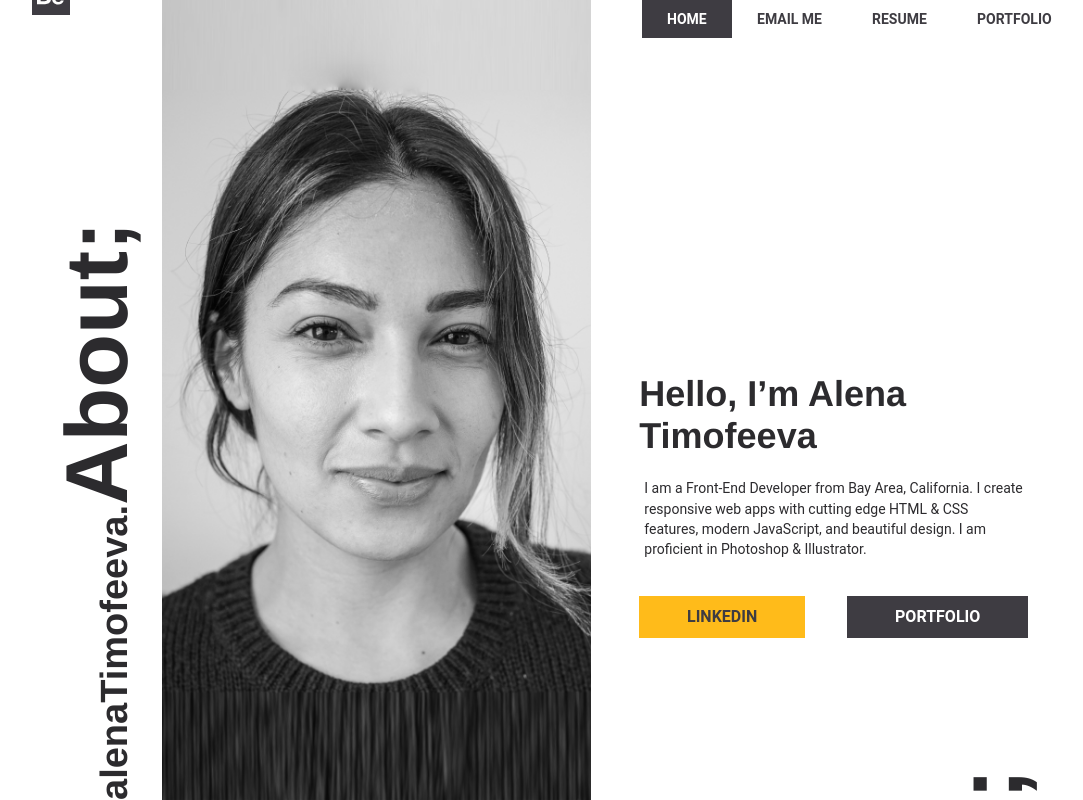
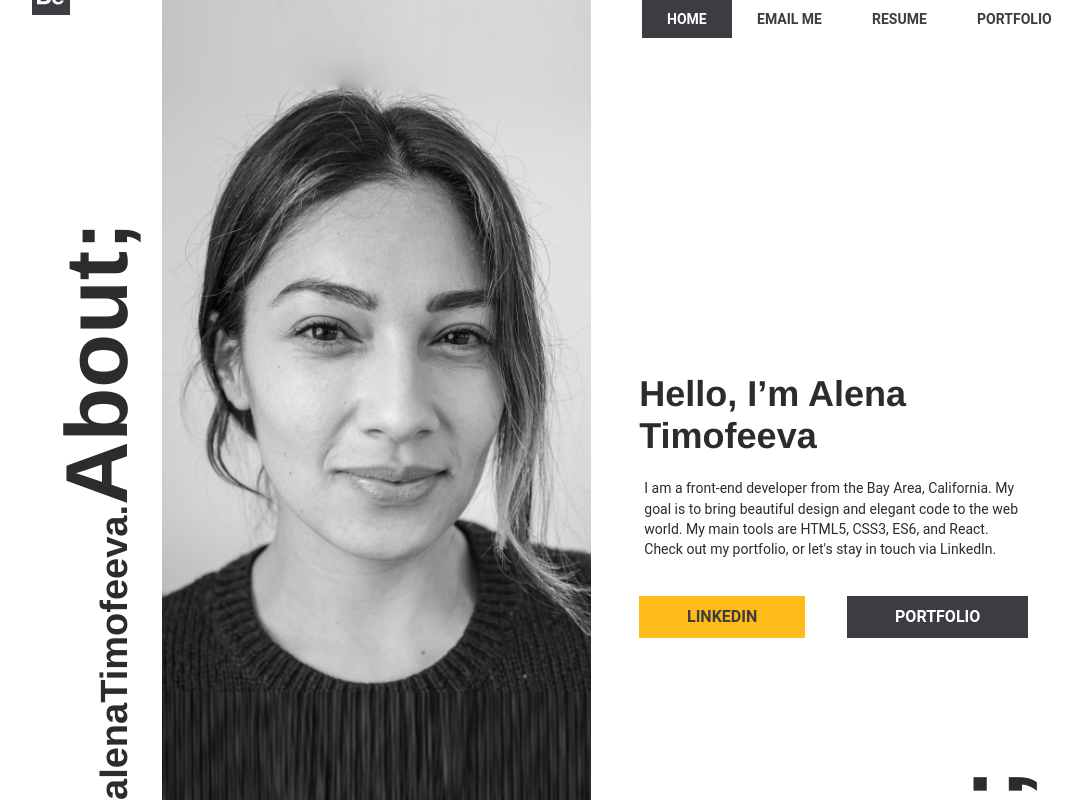
Before and after one commit to mouseProgrammouse/portfolio, a React (Create React App) app: page / in a window 1280 px wide. Shown: the whole page, without its empty margins (86-1169 px from the left). Built offline with nearby package versions, Linux system fonts and the light colour scheme.

Commit message:
add new texts for mainPage, ResumePage and getInTouch

```diff
--- a/src/App.js
+++ b/src/App.js
@@ -26,14 +26,14 @@ const data = {
   mainPage: {
     header: {part1: 'alenaTimofeeva.', part2: 'About;'},
     content: {header: 'Hello, I’m Alena Timofeeva',
-              description: 'I am a Front-End Developer from Bay Area, California. I create responsive web apps with cutting edge HTML & CSS features, modern JavaScript, and beautiful design. I am proficient in Photoshop & Illustrator.'},
+              description: 'I am a front-end developer from the Bay Area, California. My goal is to bring beautiful design and elegant code to the web world. My main tools are HTML5, CSS3, ES6, and React.  Check out my portfolio, or let\'s stay in touch via LinkedIn.'},
     links: [{linkTitle: 'LinkedIn', link: 'https://www.linkedin.com/in/alena-timofeeva/', className : 'selected'},
             {linkTitle: 'Portfolio', link: '/portfolio', className : ''}]
   },
   getInTouch: {
     header: {part1: 'alenaTimofeeva.', part2: 'EmailMe;'},
     title: 'Get in touch',
-    description: 'Lorem ipsum dolor sit amet, consectetur adipiscing elit, sed do eiusmod tempor incididunt ut labore et dolore magna aliqua. Ut enim ad minim veniam...'
+    description: 'If you want to contact me, feel free to shoot me an email using the form below. I\'m open to any collaboration, whether you wish to hire me or start a project together.'
   },
   portfolioPage: {
     header: {part1: 'alenaTimofeeva.', part2: 'Portfolio;'},
@@ -88,7 +88,7 @@ const data = {
                     {title: 'Web application testing experience', level: ''},
                     {title: 'Creativity', level: ''}],
       education: [{title: 'itmo university', date: '', description: 'Bachelor’s degree, Computer Science (2008 – 2013)'}],
-      experience: [{title: 'front-end developer \\ Freelance', date: 'November 2017 – March 2018', description: ''},
+      experience: [{title: 'front-end developer \\ Freelance', date: 'November 2017 – March 2018', description: 'I was working on multiple projects with different customers. I primarily used Vue.js and jQuery. The main requirement was that the apps are usable across different browsers and look good on different screen sizes and devices. The work included design creation with Figma and Photoshop.'},
                   {title: 'test engineer \\ Firstline software', date: 'December 2013 – October 2015', description: 'I was testing various web-based apps. A part of my duties was to create automated tools for testing and environment preparations.'},
                 {title: 'junior test engineer \\ korus consulting', date: 'August 2013 – december 2015', description: 'I was testing web-based medical records system with SQL and Document-oriented databases as storages.'}],
       links: [{description:'mouseProgrammouse', link: 'https://github.com/mouseProgrammouse', iconClass: 'fab', icon: 'github-alt', className: ''},
```
